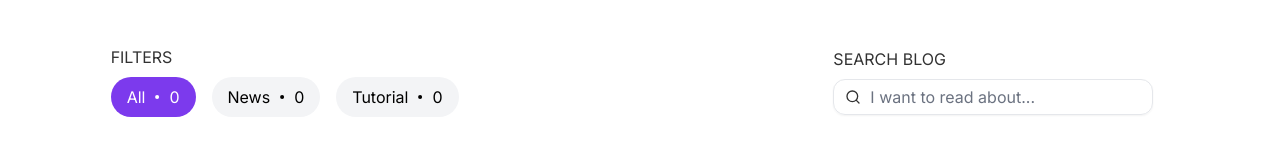
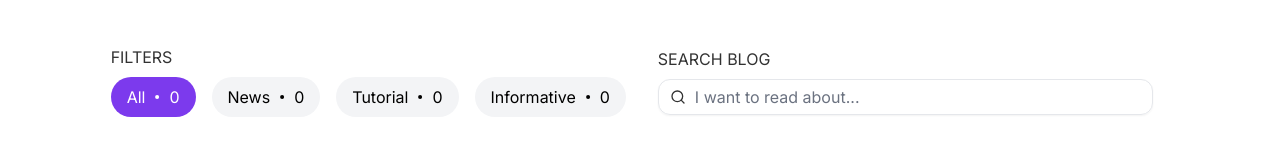
Before and after one commit to AbdukahharS/blog, a Next.js app: page / in a window 1280 px wide. Shown: the part 363-518 px from the top of the page. Built offline with nearby package versions, Linux system fonts and the light colour scheme; no server answers; the database is empty.

Commit message:
Minor debuggings

```diff
--- a/app/_components/Hero.tsx
+++ b/app/_components/Hero.tsx
@@ -17,12 +17,12 @@ export const Hero = () => {
           </h2>
         </div>
         <div className='relative h-[200px] w-[200px] sm:h-[300px] sm:w-[500px]'>
-          <Image src='/hero.svg' alt='Hello World code' fill loading='lazy' />
+          <Image src='/hero.svg' alt='Hello World code' fill />
         </div>
       </div>
-      <div className='flex flex-col md:flex-row gap-4 justify-between items-center px-6 lg:px-12 mt-8 md:mt-0 max-w-[calc(100vw-3rem)]'>
+      <div className='flex justify-between items-center md:flex-row-reverse flex-col-reverse gap-4 w-full px-6 lg:px-12 mt-8 md:mt-0 max-w-[calc(100vw-3rem)]'>
+        <Search />
         <Filters />
-        <Search />
       </div>
     </div>
   )
--- a/app/_components/PostCard.tsx
+++ b/app/_components/PostCard.tsx
@@ -23,6 +23,7 @@ export default function PostCard({ post, i }: { post: Post; i: number }) {
 
     setFilter(type)
   }
+
   return (
     <div className='relative h-[500px] lg:first:col-span-2 rounded-3xl bg-transparent hover:shadow-lg transition'>
       <Link href={`/p/${post.id}`}>
@@ -34,9 +35,9 @@ export default function PostCard({ post, i }: { post: Post; i: number }) {
               : 'https://cdn.neowin.com/news/images/uploaded/2023/06/1686923675_dev-home-wallpapers.jpg'
           }
           fill
-          objectFit='cover'
-          className='rounded-3xl z-0 border-slate-400 border-[1px]'
-          loading='lazy'
+          className='rounded-3xl z-0 border-slate-400 border-[1px] object-cover'
+          loading={i === 0 ? 'eager' : 'lazy'}
+          priority={i === 0}
         />
         <div className='z-10 absolute left-5 bottom-5 max-w-[calc(100%-40px)]'>
           {i === 0 && (
@@ -52,9 +53,7 @@ export default function PostCard({ post, i }: { post: Post; i: number }) {
           >
             <p className='text-2xl font-semibold mt-2'>{post.title}</p>
             <p className='text-current opacity-80 mt-3 line-clamp-3'>
-              Lorem ipsum, dolor sit amet consectetur adipisicing elit. Qui
-              aliquam recusandae necessitatibus culpa nisi a temporibus ut
-              architecto velit harum?
+              {post.description}
             </p>
           </div>
           <div className='px-4 relative pb-3 pt-1 bg-secondary rounded-b-3xl w-fit flex items-center max-w-[calc(100%-40px)] after:absolute after:right-0 after:h-1/2 after:bg-transparent after:block after:w-4 after:top-0 after:translate-x-4 after:translate-y-[-10px] after:rounded-ss-3xl after:border-t-[10px] after:border-l-[10px] after:border-accent after:box-content'>
--- a/app/_components/Search.tsx
+++ b/app/_components/Search.tsx
@@ -12,12 +12,12 @@ export const Search = () => {
   const { setSearch, loading } = usePostsStore()
 
   return (
-    <div className='w-full lg:px-4 md:w-fit'>
+    <div className='flex-1 lg:px-4 md:w-fit'>
       <h3 className='opacity-80'>SEARCH BLOG</h3>
       <div className='relative mt-2 w-full'>
         <Input
           disabled={loading}
-          className='pl-9 w-full lg:min-w-80 rounded-xl text-md'
+          className='px-0 pl-9 pr-3 w-full lg:min-w-80 rounded-xl text-md'
           placeholder='I want to read about...'
           onFocus={() => setFocus(true)}
           onBlur={() => setFocus(false)}
--- a/app/globals.css
+++ b/app/globals.css
@@ -68,9 +68,3 @@
 ::-webkit-scrollbar-thumb:hover {
   background: hsl(var(--primary)/0.8);
 }
-
-/* Firefox */
-/* html {
-  scrollbar-width: thin;
-  scrollbar-color: #888 #f1f1f1;
-} */
--- a/app/p/[postId]/_components/Toolbar.tsx
+++ b/app/p/[postId]/_components/Toolbar.tsx
@@ -94,7 +94,7 @@ const Toolbar = ({ initialData, postId }: ToolbarProps) => {
   }
 
   return (
-    <div className='pl-[54px] group relative'>
+    <div className='pl-0 sm:pl-[54px] group relative'>
       {isTitleEditing && isAdmin ? (
         <TextareaAutosize
           ref={titleRef}
@@ -142,6 +142,7 @@ const Toolbar = ({ initialData, postId }: ToolbarProps) => {
             <SelectContent>
               <SelectItem value='news'>News</SelectItem>
               <SelectItem value='tutorial'>Tutorial</SelectItem>
+              <SelectItem value='informative'>Informative article</SelectItem>
             </SelectContent>
           </Select>
         ) : (
--- a/app/p/[postId]/page.tsx
+++ b/app/p/[postId]/page.tsx
@@ -41,7 +41,10 @@ const Page = () => {
   const handeSave = async () => {
     const { minutes } = readingTime(content)
 
-    await updatePost(postId as string, { content, readTime: Number(minutes) })
+    await updatePost(postId as string, {
+      content,
+      readTime: Math.round(Number(minutes)),
+    })
     post.readTime = Number(minutes)
     setChanged(false)
   }
--- a/components/AvatarMenu.tsx
+++ b/components/AvatarMenu.tsx
@@ -13,12 +13,20 @@ import {
 } from '@/components/ui/dropdown-menu'
 import { Avatar, AvatarFallback, AvatarImage } from '@/components/ui/avatar'
 import { LogOut, Settings } from 'lucide-react'
+import { toast } from './ui/use-toast'
 
 export const AvatarMenu = () => {
   const { user } = useUser()
 
   const handleSignOut = async () => {
     await signOutWithGoogle()
+  }
+
+  const handleSettings = () => {
+    toast({
+      title: 'Coming soon...',
+      description: 'I am working on it :)',
+    })
   }
 
   return (
@@ -54,7 +62,7 @@ export const AvatarMenu = () => {
           <LogOut className='w-4 h-4 mr-2' />
           <span>Log out</span>
         </DropdownMenuItem>
-        <DropdownMenuItem onClick={handleSignOut}>
+        <DropdownMenuItem onClick={handleSettings}>
           <Settings className='w-4 h-4 mr-2' />
           <span>Settings</span>
         </DropdownMenuItem>
--- a/components/Header.tsx
+++ b/components/Header.tsx
@@ -1,6 +1,7 @@
 'use client'
 
 import { useRouter } from 'next/navigation'
+import Link from 'next/link'
 
 import { useScrollTop } from '@/hooks/use-scroll-top'
 import { cn } from '@/lib/utils'
@@ -13,7 +14,6 @@ import { Spinner } from '@/components/Spinner'
 import { AvatarMenu } from '@/components/AvatarMenu'
 import { Logo } from '@/components/Logo'
 import { useCreatePost } from '@/hooks/use-posts'
-import Link from 'next/link'
 
 export function Header() {
   const scrolled = useScrollTop()
--- a/hooks/use-posts-store.ts
+++ b/hooks/use-posts-store.ts
@@ -5,6 +5,7 @@ enum Filters {
   all = 'all',
   news = 'news',
   tutorial = 'tutorial',
+  informative = 'informative',
 }
 
 export interface Post {
@@ -46,6 +47,7 @@ export const usePostsStore = create<PostsStoreType>((set) => ({
     all: 0,
     news: 0,
     tutorial: 0,
+    informative: 0,
   },
   setLoading: (loading) => {
     set({ loading })
--- a/hooks/use-posts.ts
+++ b/hooks/use-posts.ts
@@ -31,7 +31,7 @@ export const useFetchPosts = () => {
       const querySnapshot = await getDocs(q)
       const posts: Post[] = []
       querySnapshot.forEach((doc) => {
-        posts.push({ id: doc.id, ...doc.data(), description: '' } as Post)
+        posts.push({ id: doc.id, ...doc.data() } as Post)
       })
       setPosts(posts)
       setLoading(false)
@@ -47,10 +47,11 @@ export const useFetchPosts = () => {
         all: 0,
         news: 0,
         tutorial: 0,
+        informative: 0,
       }
 
       for (const post of posts) {
-        const type = post.type as 'news' | 'tutorial'
+        const type = post.type as 'news' | 'tutorial' | 'informative'
         count[type]++
         count.all++
       }
@@ -78,7 +79,7 @@ export const useFetchUnpublishedPosts = () => {
       const querySnapshot = await getDocs(q)
       const posts: Post[] = []
       querySnapshot.forEach((doc) => {
-        posts.push({ id: doc.id, ...doc.data(), description: '' } as Post)
+        posts.push({ id: doc.id, ...doc.data() } as Post)
       })
       setPosts(posts)
       setLoading(false)
@@ -94,10 +95,11 @@ export const useFetchUnpublishedPosts = () => {
         all: 0,
         news: 0,
         tutorial: 0,
+        informative: 0,
       }
 
       for (const post of posts) {
-        const type = post.type as 'news' | 'tutorial'
+        const type = post.type as 'news' | 'tutorial' | 'informative'
         count[type]++
         count.all++
       }
@@ -154,7 +156,7 @@ export const useCreatePost = () => {
       title: post.title || 'Untitled',
       banner: null,
       content: post.content || '',
-      description: post.description || '',
+      description: post.description || 'Description',
       type: post.type || 'news',
       isPublished: false,
       createdAt: Timestamp.now(),
```
